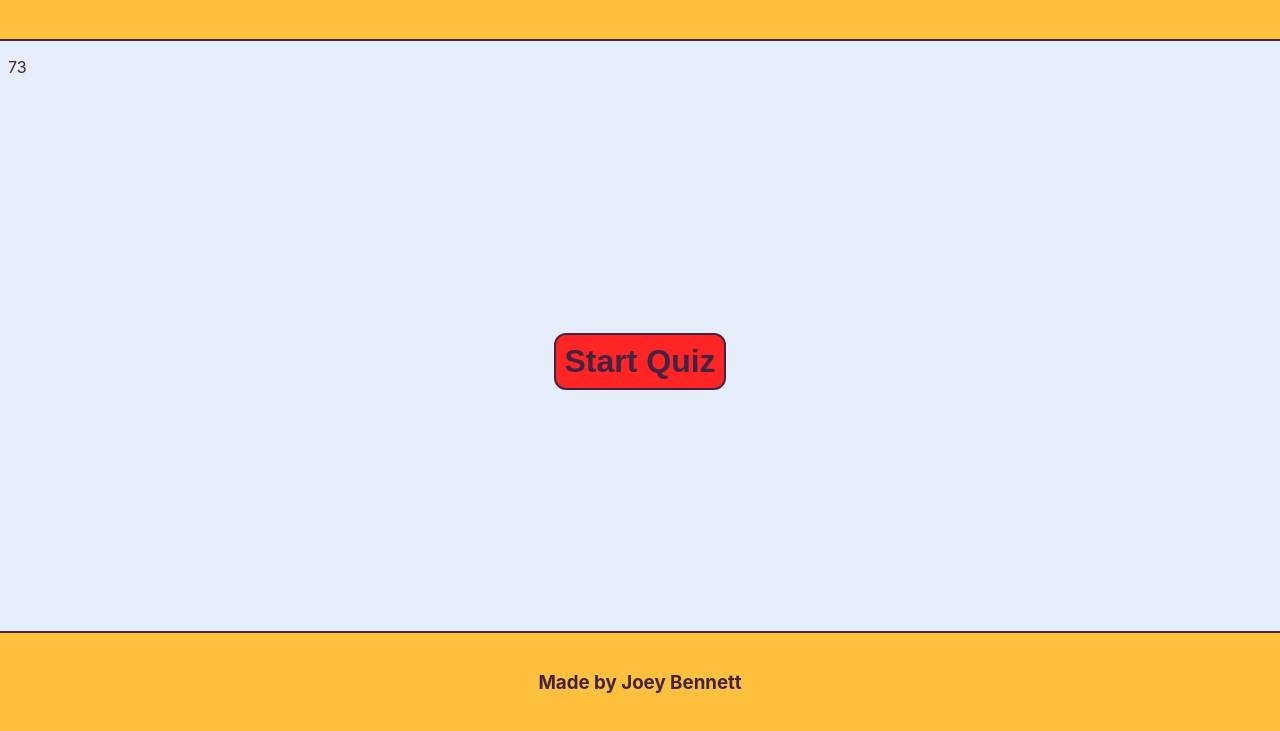
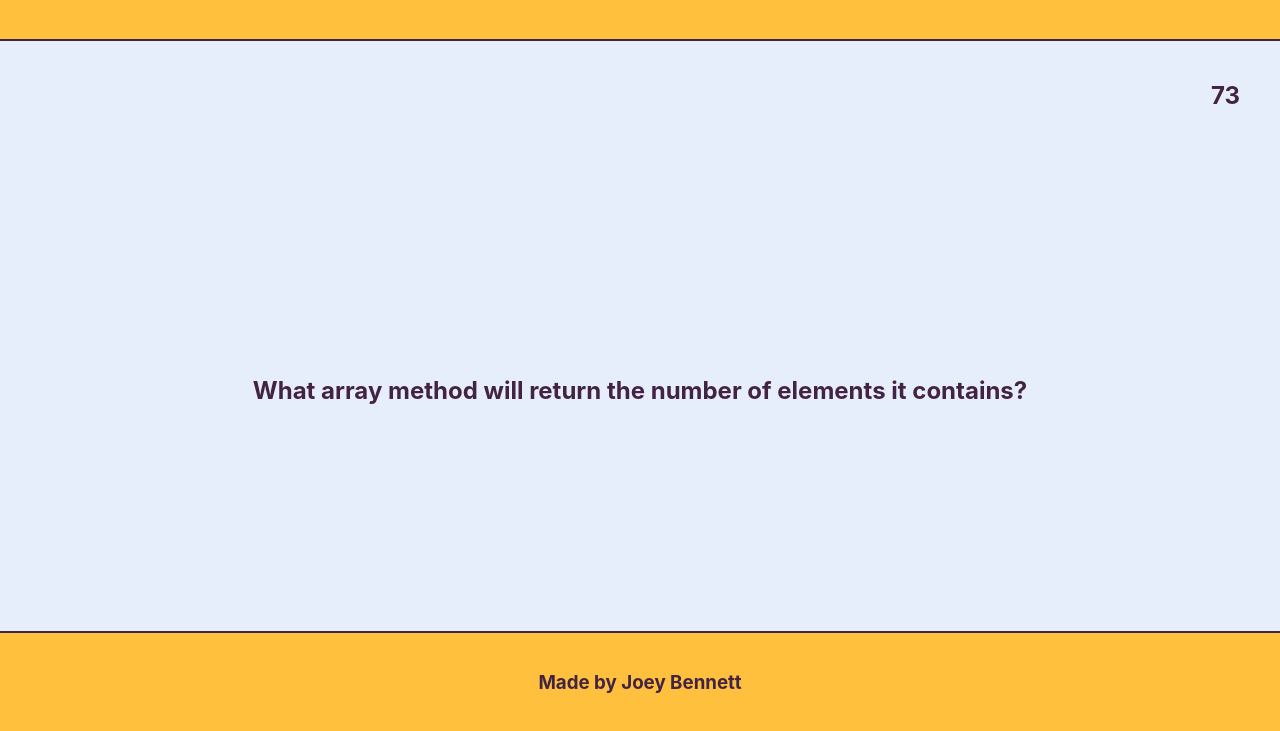
Before and after one commit to coderbennett/quiz-javascript-fundamentals, a plain HTML site: page index.html in a window 1280 px wide. Both pictures are taken after a click on the button "Start Quiz". Shown: the part 83-814 px from the top of the page. Drawn offline with Linux system fonts and the light colour scheme.

Commit message:
add first part of displayQuestion function

```diff
--- a/assets/script.js
+++ b/assets/script.js
@@ -2,11 +2,13 @@
 var timerEl = document.querySelector("#timer");
 var quizEl = document.querySelector("#quizContainer");
 var quizBtn = document.querySelector("#quizStart");
+var questionEl = document.querySelector("#question");
 
 // initialize global variables
 var score;
 var secondsLeft;
 var timerInterval;
+var questionNo = 0;
 
 // initialize questions object
 // each question object has 4 possible answers,
@@ -14,32 +16,40 @@ var timerInterval;
 // correct answer is at
 
 var questions = {
-    question1 : {
-        q : "What array method will return the number of elements it contains?",
-        a1 : ".size",
-        a2 : ".maxIndex",
-        a3 : ".length",
-        a4 : ".contains",
-        correct : 3
+    0: {
+        q: "What array method will return the number of elements it contains?",
+        a1: ".size",
+        a2: ".maxIndex",
+        a3: ".length",
+        a4: ".contains",
+        correct: 3
     },
-    question2 : {
-        q : "What string method returns two strings together?",
-        a1 : ".join",
-        a2 : ".concat",
-        a3 : ".add",
-        a4 : ".combine",
-        correct : 2
+    1: {
+        q: "What string method returns two strings together?",
+        a1: ".join",
+        a2: ".concat",
+        a3: ".add",
+        a4: ".combine",
+        correct: 2
     }
 };
 
 quizBtn.addEventListener("click", startQuiz);
 
 function startQuiz() {
+
     //set score to 0 for the start,
     score = 0;
 
+    //hide the quiz button to make room for the questions
+    quizBtn.setAttribute("style", "display:none;");
+
+    questionEl.setAttribute("style", "display:inline;");
+
     //start the timer for the quiz
     startTimer();
+
+    displayQuestion();
 }
 
 function startTimer() {
@@ -57,13 +67,19 @@ function startTimer() {
 
         //if the time is up
         if(secondsLeft === 0) {
+            clearInterval(timerInterval);
             //invoke the gameOver function
             gameOver();
         }
 
     }, 1000);
 
-}
+};
+
+function displayQuestion() {
+    questionEl.textContent = questions[questionNo].q;
+
+};
 
 // start game with button
 // to do this we will need an addeventlistener with
--- a/assets/styles.css
+++ b/assets/styles.css
@@ -32,7 +32,9 @@ header {
 }
 
 #quizContainer {
-    display: block;
+    display: flex;
+    flex-direction: column;
+    justify-content: center;
 
     margin: auto;
 
@@ -70,3 +72,16 @@ footer {
 h1, h3 {
     text-align: center;
 }
+
+h2 {
+    display: none;
+}
+
+#timer {
+    text-align: right;
+    font-size: x-large;
+    font-weight: bold;
+
+    margin-right: 16px;
+    padding: 16px;
+}
--- a/index.html
+++ b/index.html
@@ -15,6 +15,7 @@
         <p id="timer"></p>
         <div id="quizContainer">
             <button id="quizStart">Start Quiz</button>
+            <h2 id="question"></h2>
         </div>
     <footer>
         <h3>Made by Joey Bennett</h3>
```
